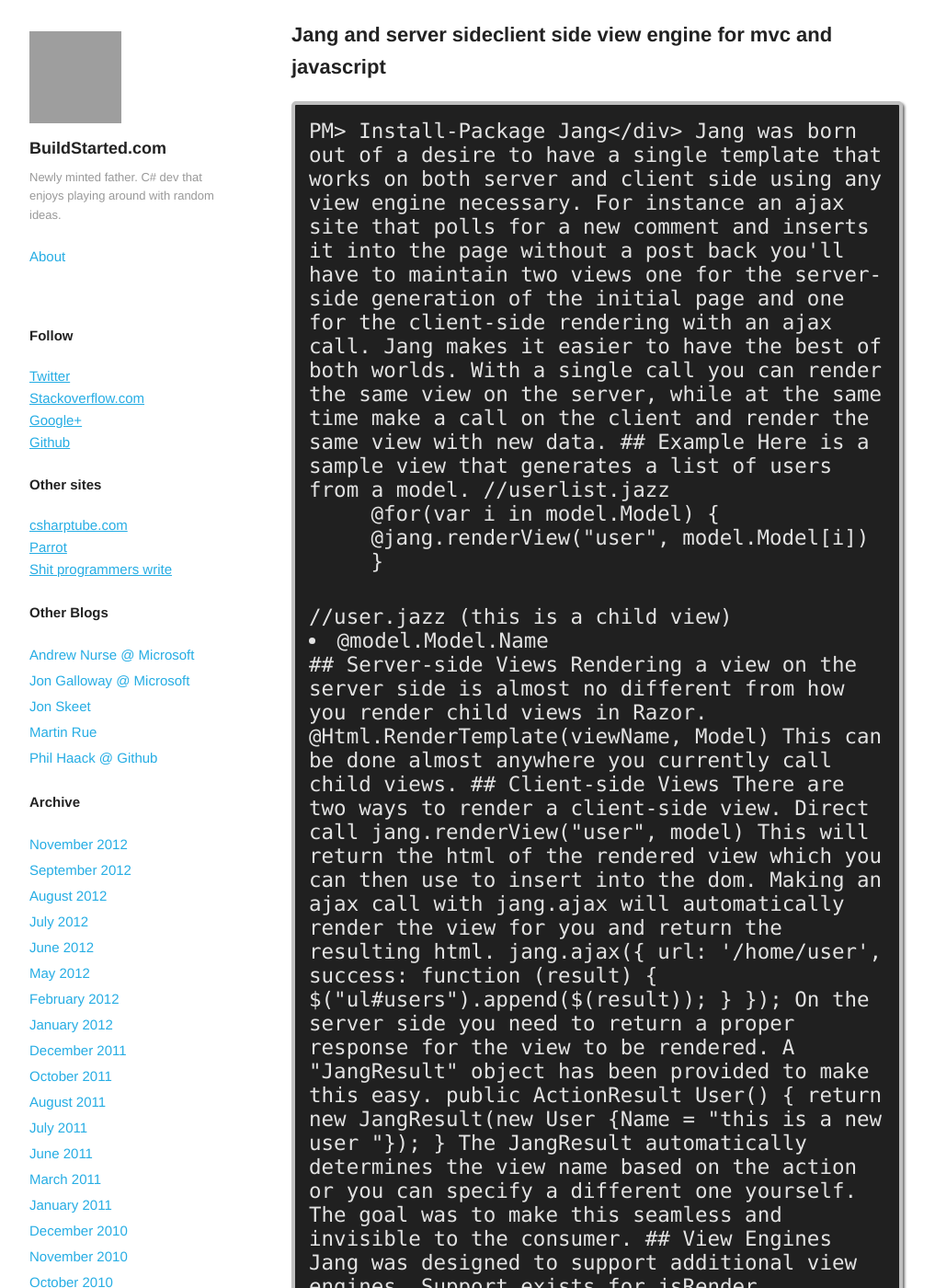
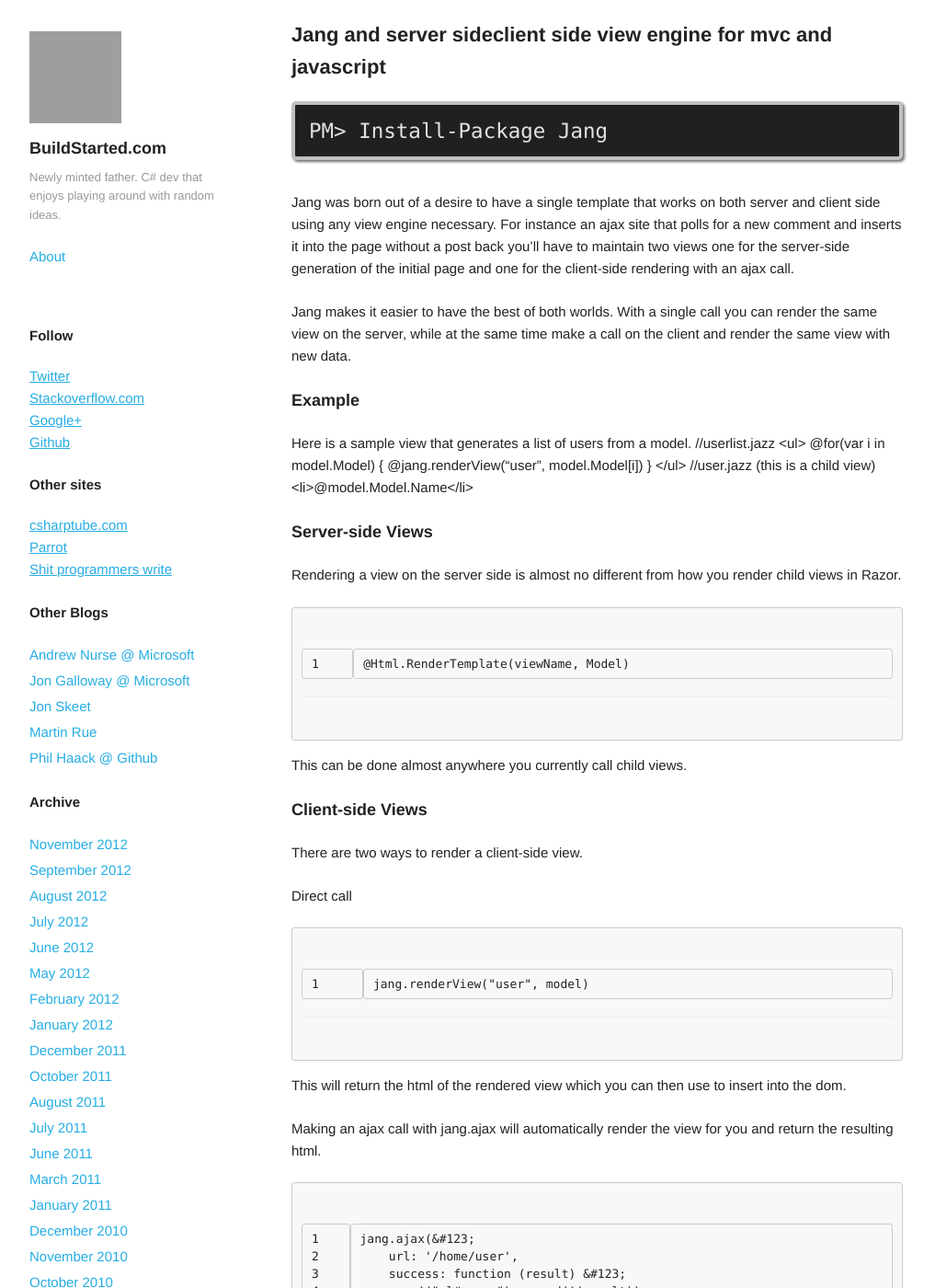
Before and after one commit to Buildstarted/buildstarted.com, a Jekyll site: the page built from _posts/2012-02-07-jang-and-server-sideclient-side-view-engine-for-mvc-and-javascript.md, in a window 1280 px wide and 1400 px high. Shown: the whole window at 92% size, without its empty margins (133-1150 px from the left). Built offline with Jekyll 4.4.1, drawn with Linux system fonts in a browser that asks for light colours; nearby versions of some CDN libraries; Markdown is read by kramdown in place of the engine named in the settings; some of the changed text lies outside the part shown; grey boxes are pictures that could not be loaded.

Commit message:
fixed errant p tags

```diff
--- a/_posts/2012-02-07-jang-and-server-sideclient-side-view-engine-for-mvc-and-javascript.md
+++ b/_posts/2012-02-07-jang-and-server-sideclient-side-view-engine-for-mvc-and-javascript.md
@@ -4,7 +4,7 @@ title: Jang and server sideclient side view engine for mvc and javascript
 ---
 #{{ page.title }}
 
-<div style="background-color: #202020; border: 4px solid #C0C0C0;border-radius: 5px 5px 5px 5px;box-shadow: 2px 2px 3px #6E6E6E;color: #E2E2E2;display: block;font: 1.5em 'andale mono','lucida console',monospace; overflow: auto; padding:15px; margin-bottom: 1.5em;"><p style="margin-bottom:0;">PM&gt; Install-Package Jang</div>
+<div style="background-color: #202020; border: 4px solid #C0C0C0;border-radius: 5px 5px 5px 5px;box-shadow: 2px 2px 3px #6E6E6E;color: #E2E2E2;display: block;font: 1.5em 'andale mono','lucida console',monospace; overflow: auto; padding:15px; margin-bottom: 1.5em;"><p style="margin-bottom:0;">PM&gt; Install-Package Jang</p></div>
 
 Jang was born out of a desire to have a single template that works on both server and client side using any view engine necessary.
 For instance an ajax site that polls for a new comment and inserts it into the page without a post back you'll have to maintain two views
```
Also changed, not shown: _posts/2011-12-07-introducing-signalr-eventstream.md (+1 -1 lines), _posts/2012-08-17-why-you-should-care-about-parrot-a-new-asp-net-mvc-view-engine.md (+1 -1 lines).
